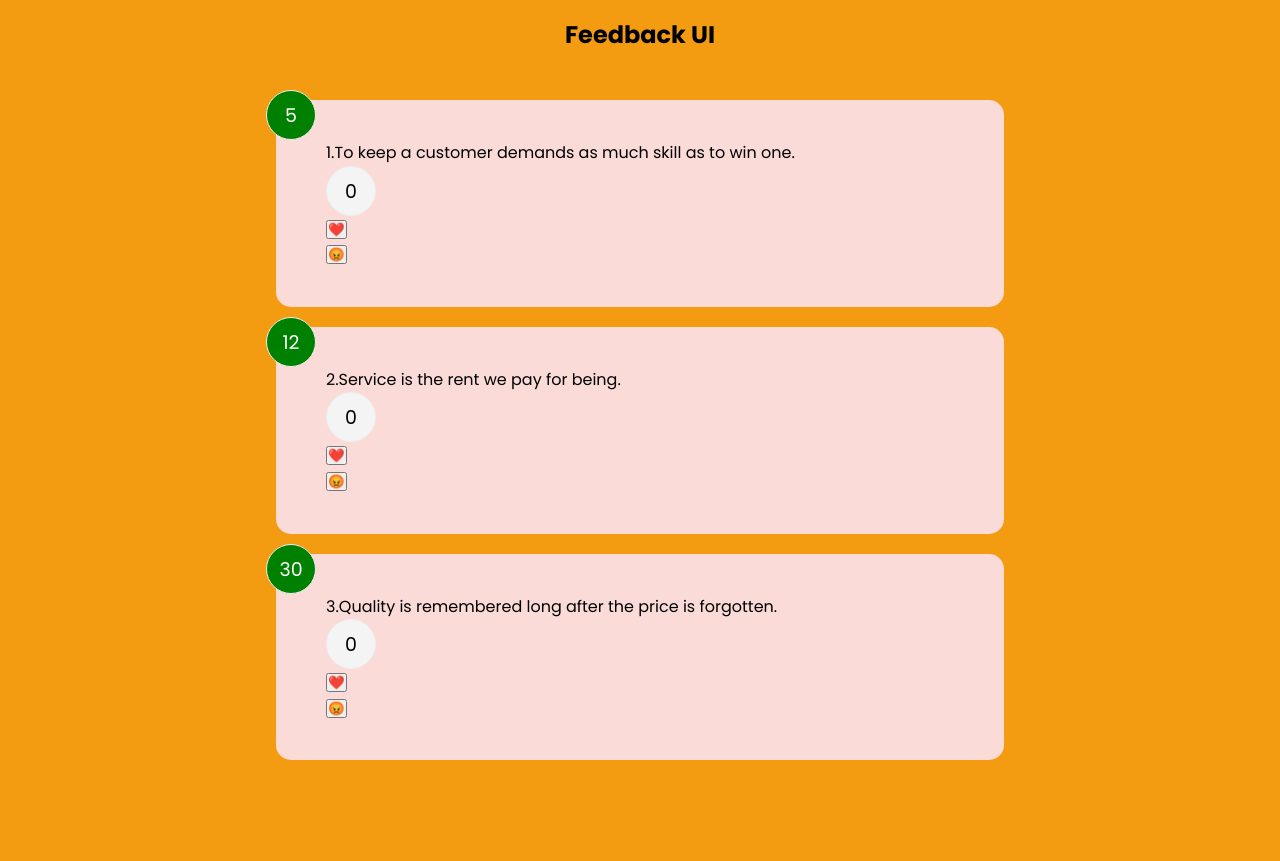
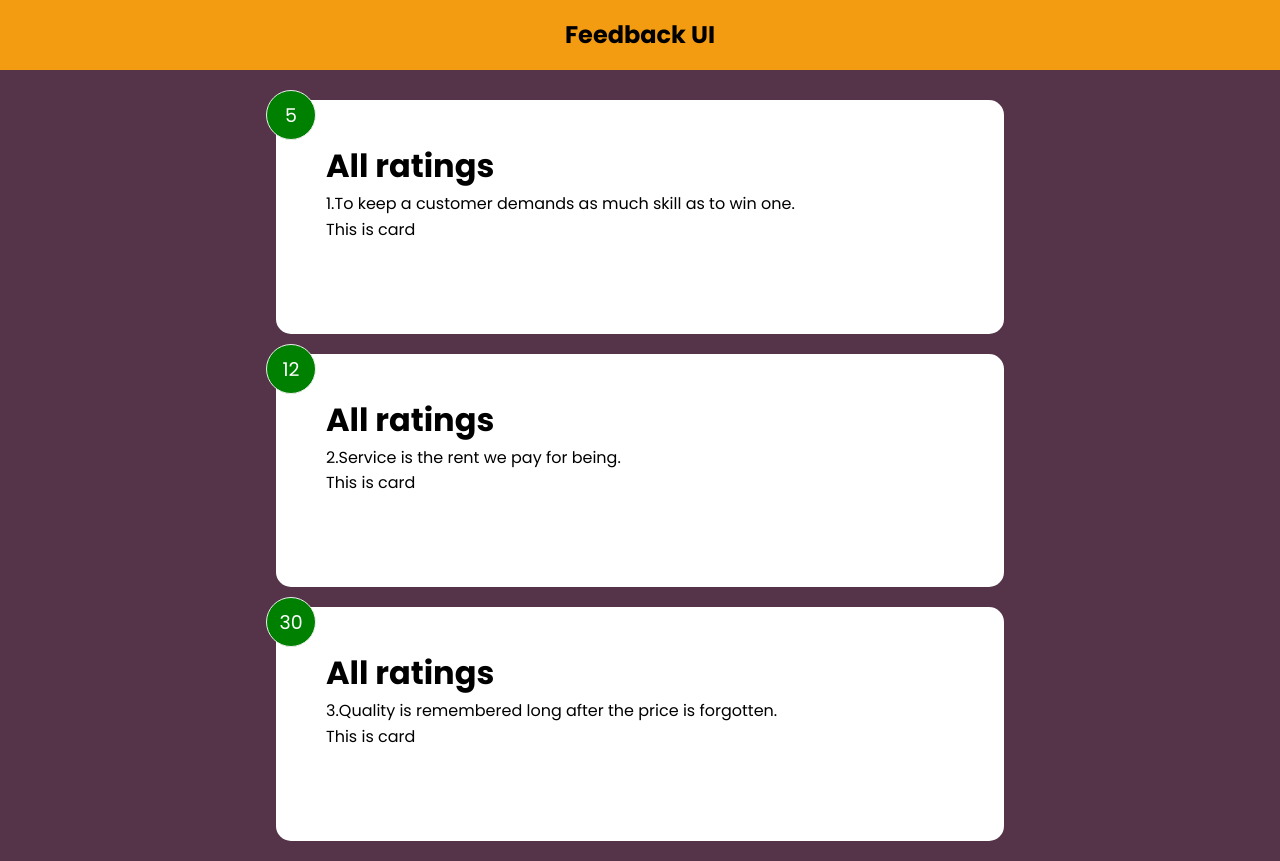
Before and after one commit to ReicaD/Service-Rating, a React (Create React App) app in the folder ratings/: page / in a window 1280 px wide. Before the commit the page ends 800 px from the top, so only its background shows below. Built offline with nearby package versions, Linux system fonts and the light colour scheme; the HTML template or start-up script is replaced by a standard one.

Commit message:
file modified with propTypes in components

```diff
--- a/ratings/package.json
+++ b/ratings/package.json
@@ -8,6 +8,7 @@
     "@testing-library/user-event": "^13.5.0",
     "react": "^18.2.0",
     "react-dom": "^18.2.0",
+    "react-icons": "^4.7.1",
     "react-scripts": "5.0.1",
     "web-vitals": "^2.1.4"
   },
--- a/ratings/src/App.js
+++ b/ratings/src/App.js
@@ -2,6 +2,7 @@ import { useState } from "react";
 import Header from "./components/Header";
 import FeedbackList from "./components/FeedbackList";
 import FeedbackData from "./Data/FeedbackData";
+// import Card from "./components/Shared/Card";
 
 function App() {
   const [feedback, setFeedback] = useState(FeedbackData);
@@ -11,6 +12,7 @@ function App() {
 
       <div className="container">
         <FeedbackList feedback={feedback} />
+
       </div>
     </>
   );
--- a/ratings/src/components/FeedbackItem.jsx
+++ b/ratings/src/components/FeedbackItem.jsx
@@ -1,7 +1,14 @@
+// import {FaTimes} from 'react-icons/fa'
 import react, { useState } from "react";
+import PropTypes from "prop-types";
+import Card from "./Shared/Card";
 //import { useEffect } from "react";
 
 function FeedbackItem({ item }) {
+// const handleClick = () => {
+//   console.log(123);
+// }
+
   const [rating, setRating] = useState("⭐️");
   const [text, setText] = useState("All feed back Here 🫥");
   const [count, setCount] = useState(0);
@@ -23,19 +30,25 @@ function FeedbackItem({ item }) {
     return setCount(count - 1);
   };
   return (
-    <div className="card">
-      <div className="num-display">{item.rating}</div>
-      <div className="text-display">{item.text}</div>
+    <Card item={item} />
 
-      <div className="num-display-count">{count}</div>
+/* <button onClick={() => console.log(item.id)} className="close">
+        <FaTimes color="green" />
+      </button> */
 
-      <button onClick={increment}>❤️</button>
-      <br />
-      <button onClick={decrement}> 😡</button>
-      <br />
+    // <div className="num-display">{item.rating}</div>
+    // <div className="text-display">{item.text}</div>
 
-    </div>
+    // <div className="num-display-count">{count}</div>
+
+    // <button onClick={increment}>❤️</button>
+    // <br />
+    // <button onClick={decrement}> 😡</button>
+    // <br />
   );
 }
+FeedbackItem.propTypes = {
+  item: PropTypes.object.isRequired,
+};
 
 export default FeedbackItem;
--- a/ratings/src/components/Header.jsx
+++ b/ratings/src/components/Header.jsx
@@ -23,7 +23,7 @@ Header.defaultProps = {
 Header.propTypes = {
   text: PropTypes.string,
   bgColor: PropTypes.string,
-  textColor: PropTypes,
+  textColor: PropTypes.string,
 };
 
 export default Header;
--- /dev/null
+++ b/ratings/src/components/Shared/Card.jsx
@@ -0,0 +1,47 @@
+// import {FaTimes} from 'react-icons/fa'
+import React from "react";
+import PropTypes from "prop-types";
+import { FaTimes } from "react-icons/fa";
+
+//below a conditional was used to display the card component.
+//childern is a node while reverse is a boolean
+function Card({ children, reverse, item, text, heading }) {
+  //return <div className='card reverse'>{children}</div>;
+  return (
+    <div
+      className="card"
+      style={{
+        backgroundColor: reverse ? "black" : "white",
+        color: reverse ? "#fff" : "0000",
+      }}
+    >
+      <h1>{heading}</h1>
+      <div className="num-display">{item.rating}</div>
+      <div className="text-display">{item.text}</div>
+      <p>{text}</p>
+      {/* <div className="num-display-count">{count}</div> */}
+      <br />
+      {/* <button onClick={decrement}> 😡</button> */}
+      <br />
+    </div>
+  );
+}
+//this defines the value of the Proptypes
+Card.defaultProps = {
+  reverse: false,
+  text: "This is card",
+  heading: "All ratings",
+};
+//this defines the type of props
+Card.propType = {
+  children: PropTypes.node.isRequired,
+  reverse: PropTypes.bool,
+  text: PropTypes.string,
+  heading: PropTypes.string,
+};
+
+export default Card;
+
+{/* <button onClick={handleClick} className="close">
+  <FaTimes color="green" />
+</button> */}
--- a/ratings/src/index.css
+++ b/ratings/src/index.css
@@ -10,7 +10,7 @@
 
 body {
   font-family: 'Poppins', sans-serif;
-  background-color:#F39C12 ;
+  background-color:#553449 ;
   color: #fff;
   line-height: 1.6;
 }
```
Also changed, not shown: ratings/src/components/FeedbackList.jsx (+12 -1 lines), 1 other file (tests, documents, lock files or other folders).
